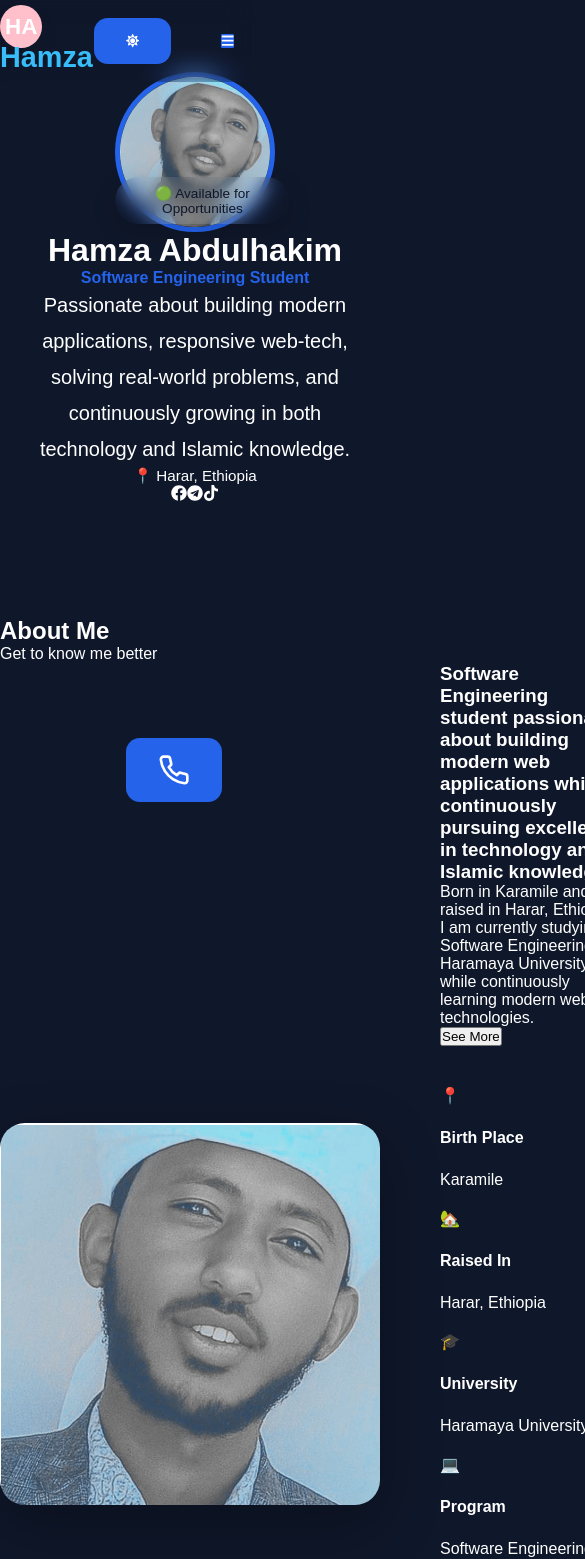
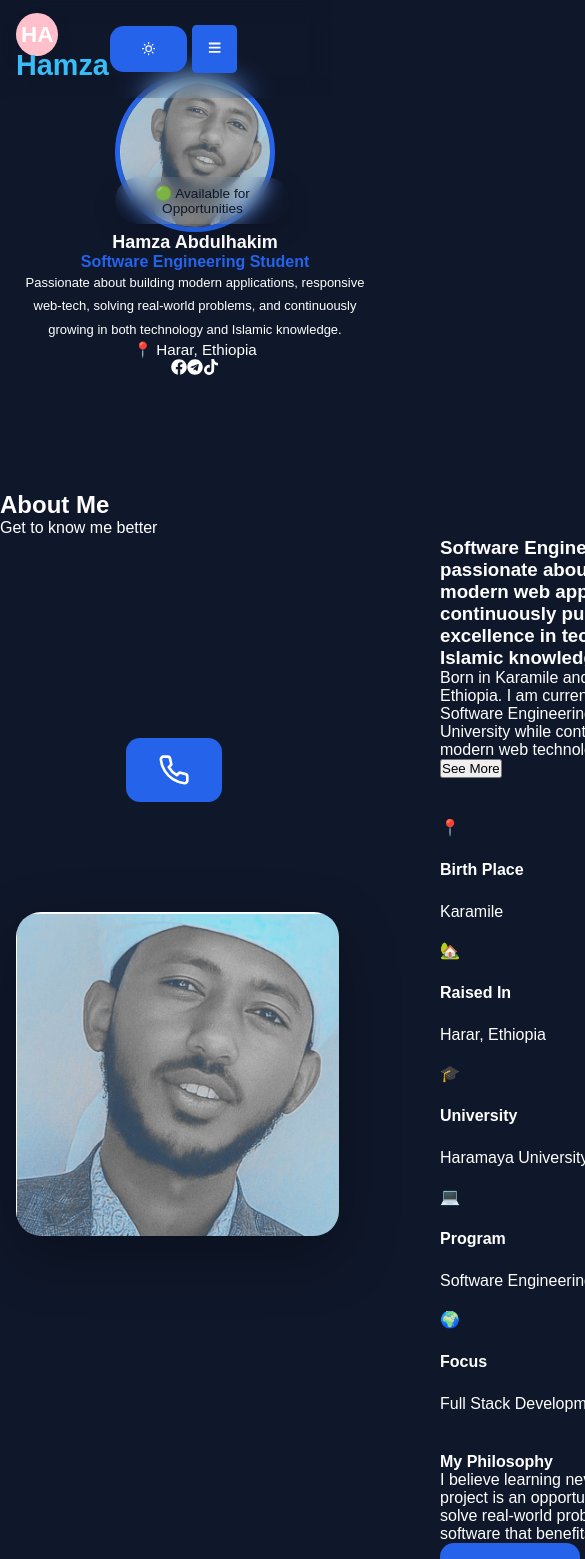
Before and after one commit to HamzaAbdulhakim/oborra.tech, a React (Vite) app: page / in a window 390 px wide. Shown: the top 1559 px of the page, 585 px wide, since content can reach past the window. Built offline with nearby package versions, Linux system fonts and the light colour scheme.

Commit message:
modified version of responsive and layout system

```diff
--- a/src/components/navBar.jsx
+++ b/src/components/navBar.jsx
@@ -3,7 +3,7 @@ import navigation from "../data/navigation";
 import "../styles/navbar.css"
 import Button from "./Button";
 import {FaBars} from "react-icons/fa"
-import { FaMoon, FaSun} from "react-icons/fa";
+import { FiMoon, FiSun} from "react-icons/fi";
 import Sidebar from "./sideBar";
 function Navbar({ isLightMode, setIsLightMode }) {
     const [isOpen, setIsOpen] = useState(false);
@@ -80,7 +80,7 @@ useEffect(() => {
      aria-label="Toggle light and dark theme"
     onClick={() => setIsLightMode(!isLightMode)}
   >
-    {isLightMode ? <FaMoon />: <FaSun />}
+    {isLightMode ? <FiMoon />: <FiSun />}
   </button>
 
   <button
--- a/src/index.css
+++ b/src/index.css
@@ -13,6 +13,8 @@ body{
     font-family:Arial, Helvetica, sans-serif;
     background:#0f172a;
     color:white;
+
+    margin: 20px auto;
 }
 
  .dark-theme {
@@ -43,6 +45,7 @@ img{
 }
 
 section[id]{
+    margin: 20px auto;
     margin-top: var(--space-lg);
 
     padding-bottom: var(--space-lg);
--- a/src/pages/About.jsx
+++ b/src/pages/About.jsx
@@ -29,9 +29,7 @@ subtitle="Get to know me better"
 />
 <Reveal >
 <div className="about-container">
-
 <div className="about-image">
-
 <img
 
 src={profile}
--- a/src/styles/about.css
+++ b/src/styles/about.css
@@ -1,6 +1,4 @@
-.about-section{
-    margin-top: var(--space-5);
-}
+
 
 .about-container{
 
@@ -10,7 +8,7 @@ grid-template-columns:
 
 380px 1fr;
 
-gap:60px;
+gap: 60px;
 
 align-items:center;
 
@@ -24,9 +22,9 @@ grid-template-columns:
 
 repeat(auto-fit,minmax(180px,1fr));
 
-gap:20px;
+gap: 20px;
 
-margin:40px 0;
+margin: 40px 0;
 
 }
 
@@ -45,11 +43,9 @@ margin-top:70px;
 }
 
 .about-image img{
-
-width:100%;
-
+width: min(380px, 85%);
 border-radius:25px;
-
+margin: 0 1rem;
 box-shadow:0 20px 60px rgba(0,0,0,.3);
 
 transition:.4s;
@@ -108,3 +104,10 @@ button:hover{
 transform:translateY(-4px);
 
 }
+
+.about-buttons{
+    display: flex;
+    flex-direction: row;
+    justify-content: space-between;
+    gap: 10px;
+}
--- a/src/styles/contact.css
+++ b/src/styles/contact.css
@@ -41,6 +41,8 @@
   text-decoration: none;
 
   color: inherit;
+
+  border: 1px solid var(--primary-color);
 
   font-size:var(--fs-md);
 
--- a/src/styles/footer.css
+++ b/src/styles/footer.css
@@ -1,7 +1,8 @@
 .footer{
     padding:5rem 0 2rem;
-    background:var(--card-bg);
-    border-top:1px solid var(--border-color);
+    background:var(--text-color);
+    color: var(--background-color);
+    border-top:1px solid var(--primary-color);
     margin-top: var(--space-md);
 }
 
--- a/src/styles/navbar.css
+++ b/src/styles/navbar.css
@@ -1,5 +1,5 @@
 .nav {
-  width: min(1200px, 65%);
+  width: 100%;
   display: flex;
 
   justify-content: space-between;
@@ -161,29 +161,26 @@ button.menu-btn {
   }
 
   button.menu-btn {
-    position: relative;
-    display: inline-flex;
+    display: block;
     border-radius: 10%;
-    padding: 0%;
-    left: 100%;
   }
 }
 
 @media (max-width: 768px) {
-  .nav button.menu-btn {
-    position: relative;
-    overflow: hidden;
-    display: inline-flex;
-    align-items: end;
-    justify-content: flex-end;
-    gap: 50rem;
-    left: 90%;
-  }
+  /* .nav button.menu-btn { */
+    /* position: relative; */
+    /* overflow: hidden; */
+    /* display: inline-flex; */
+    /* align-items: end; */
+    /* justify-content: flex-end; */
+    /* gap: 50rem; */
+    /* left: 90%; */
+  /* } */
 }
-@media (max-width: 585px) {
+@media (max-width: 400px) {
   .nav {
-    /* width: 85%; */
 
+    width: 85%;
     font-size: var(--fs-xs);
 
     padding: 1rem;
@@ -191,25 +188,12 @@ button.menu-btn {
     gap: 1px;
   }
 
-  .nav button.menu-btn{
-    left: 10%;
+  button.menu-btn{
+    position: relative;
+    right: 30%;
+    padding: 1rem;
+    margin: 0 1rem;
+    gap: 2px;
   }
 
 }
-
-
-@media(max-width: 400px){
-
-  .nav{
-    /* width: 75%; */
-    padding: 0.51rem 0;
-
-    gap: 1px;
-  }
-
-  .nav button.menu-btn{
-
-    left: 0%;
-  }
-
-}
--- a/src/styles/profileHeader.css
+++ b/src/styles/profileHeader.css
@@ -52,14 +52,14 @@
 }
 
 .profile-name {
-  font-size: 2rem;
+  font-size: var(--space-2xl);
   font-weight: 700;
 }
 
 .profile-title {
   color: var(--primary-color);
   font-weight: 600;
-  font-size: clamp(10%, 500%, 100%);
+  font-size: var(--space-xl);
 }
 
 .profile-subtitle {
@@ -75,3 +75,17 @@
   gap: 8px;
   font-size: 0.95rem;
 }
+
+@media(max-width: 786px){
+  .profile-name{
+    font-size: large;
+  }
+
+  .profile-title{
+    font-size: medium;
+  }
+
+  .profile-subtitle{
+    font-size: small;
+  }
+}
--- a/src/styles/sideBar.css
+++ b/src/styles/sideBar.css
@@ -28,6 +28,8 @@
 
 .sidebar a {
   font-size: 20px;
+  background: var(--text-color);
+  color: var(--background-color);
 }
 
 .close-btn {
@@ -46,6 +48,12 @@
 }
 
 .sidebar.open {
+
+  position: absolute;
+  top: 0;
+  left: 0;
+  background: rgba(0, 0, 0, .8);
+  backdrop-filter: blur(8px);
   transform: translateY(0);
   visibility: visible;
 
```
